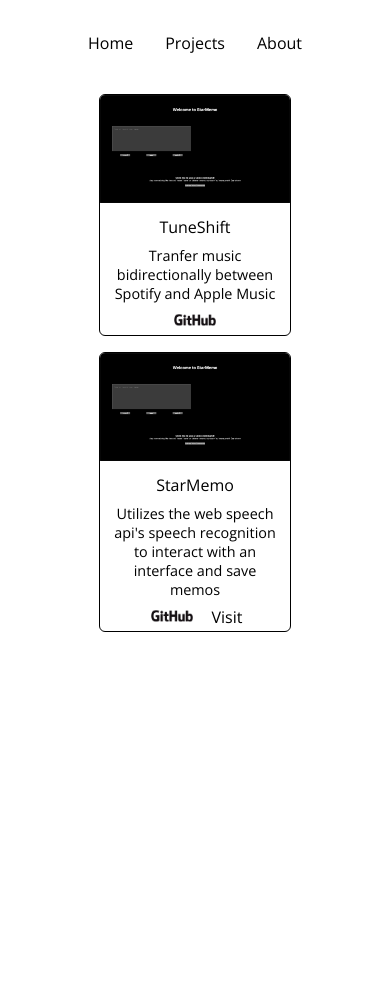
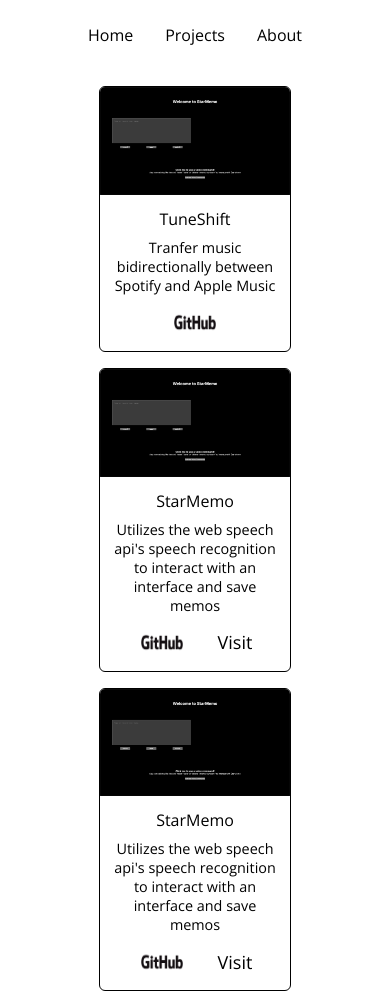
Before and after one commit to ndubs18/portfolioV3, a plain HTML site: page pages/projects.html in a window 390 px wide. Before the commit the page ends 938 px from the top, so only its background shows below. Drawn offline with nearby package versions, Linux system fonts and the light colour scheme.

```diff
--- a/pages/projects.html
+++ b/pages/projects.html
@@ -33,7 +33,16 @@
                 <h4 class="project-title">StarMemo</h4>
                 <div class="description">Utilizes the web speech api's speech recognition to interact with an interface and save memos</div>
                 <div class="view-links">
-                    <a href="https://github.com/ndubs18/StarMemo"><img src="../assets/GitHub_Logo.png" alt=""/></a>
+                    <a href="https://github.com/ndubs18/StarMemo" target=""><img src="../assets/GitHub_Logo.png" alt=""/></a>
+                    <a href="https://star-memo.vercel.app" target="_blank">Visit</a>
+                </div>
+            </div>
+            <div class="project">
+                <img src="../assets/Screenshot 2024-09-03 at 1.27.11 PM.png"/>
+                <h4 class="project-title">StarMemo</h4>
+                <div class="description">Utilizes the web speech api's speech recognition to interact with an interface and save memos</div>
+                <div class="view-links">
+                    <a href="https://github.com/ndubs18/StarMemo" target=""><img src="../assets/GitHub_Logo.png" alt=""/></a>
                     <a href="https://star-memo.vercel.app" target="_blank">Visit</a>
                 </div>
             </div>
--- a/styles/projects.css
+++ b/styles/projects.css
@@ -35,7 +35,7 @@
     justify-content: end;
     /* align-self: center; */
     list-style: none;
-    padding-top: 1rem;
+    /* padding-top: 1rem; */
     margin-bottom: 1rem;
 }
 ul li {
@@ -88,24 +88,31 @@
     position: absolute;
     bottom: 0;
     width: 100%;
-    text-align: center;
     display: flex;
     flex-direction: row;
     flex-wrap: wrap;
     justify-content: center;
-
+    margin-bottom: 1rem;
 }
 
 #projects .view-links a {
     text-decoration: none;
-    display: inline-block;
-    margin: 0 .5rem;;
+    margin: 0 .5rem;
     color: black;
+    font-size: 18px;
+    font-weight: 350;
+    padding: 0 0.5rem;
 
+}
+#projects .view-links a:nth-child(2):hover {
+    /* font-size: 14px */
+    background-color: grey;
+    border-radius: 10%;
 }
 
 #projects .view-links img {
     width: 3rem;
+    height: 100%
 }
 
 @media (max-width: 512px) {
@@ -113,6 +120,7 @@
         flex-direction: column;
         justify-content: start;
         margin-top: 0;
+        flex-wrap: nowrap;
     }
 
     #projects .project {
@@ -128,6 +136,7 @@
         position: static;
         margin-bottom: 1.5rem;
         justify-content: center;
+        padding-top: 1.5rem
     }
 
     ul {
@@ -142,6 +151,6 @@
     }
 
     #projects .description {
-        margin-bottom: 1.5rem;
+        margin-bottom: 3rem;
     }
 }
```
Also changed, not shown: styles/index.css (+13 -1 lines), assets/github-mark-white.png (added), assets/github-mark.png (added).
